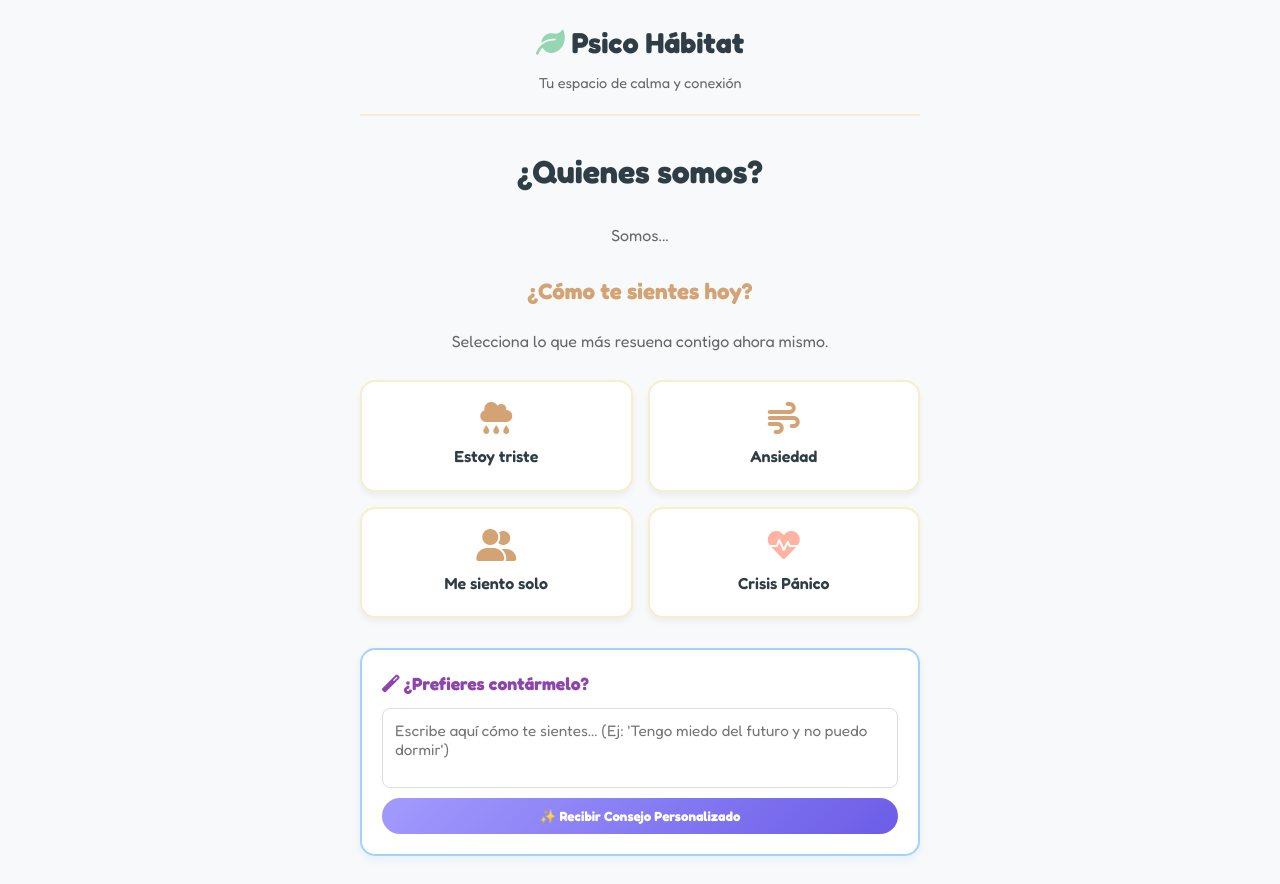
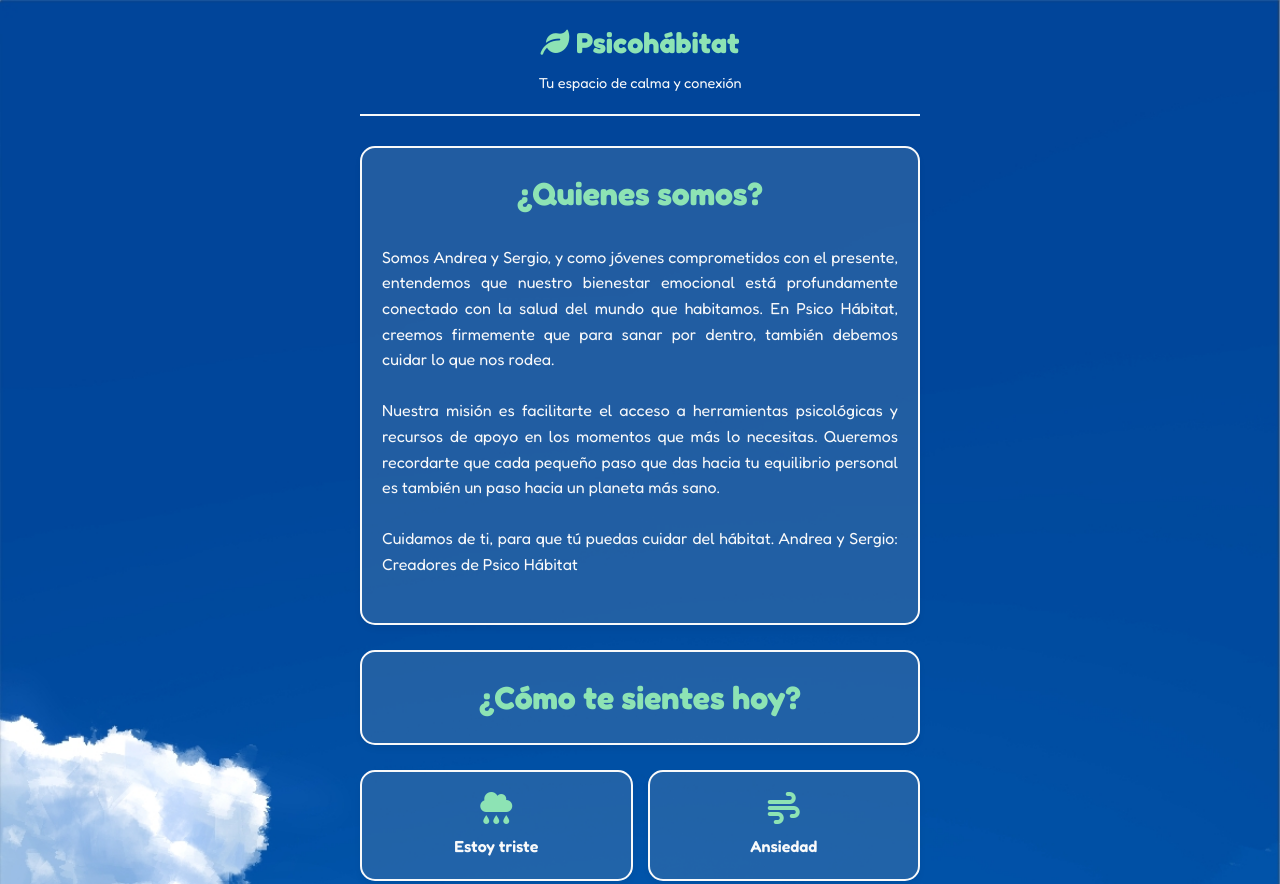
Before and after one commit to HaruNoYukki/Psico_Habitat, a plain HTML site: page index.html in a window 1280 px wide. Shown: the top 884 px of the page. Drawn offline with Linux system fonts and the light colour scheme; a script that the page names is missing.

Commit message:
Cambios mayores en diseño

```diff
--- a/index.html
+++ b/index.html
@@ -3,7 +3,7 @@
 <head>
     <meta charset="UTF-8">
     <meta name="viewport" content="width=device-width, initial-scale=1.0">
-    <title>Psico Hábitat | Bienestar y Conexión</title>
+    <title>Psicohábitat | Bienestar y Conexión</title>
     <link href="https://cdnjs.cloudflare.com/ajax/libs/font-awesome/6.0.0/css/all.min.css" rel="stylesheet">
     <link rel="stylesheet" href="./style/base.css">
     <style>
@@ -14,20 +14,33 @@
 <body>
     <div class="container">
         <header>
-            <div class="logo"><i class="fas fa-leaf"></i> Psico Hábitat</div>
+            <div class="logo"><i class="fas fa-leaf"></i> Psicohábitat</div>
             <div class="tagline">Tu espacio de calma y conexión</div>
         </header>
-        <div class="containier">
+        <div class="us">
             <h1>
                 ¿Quienes somos?
             </h1>
             <br>
-            <p>Somos...</p>
+            <p class="parrafah">Somos Andrea y Sergio, y como jóvenes comprometidos con el presente, entendemos que nuestro bienestar
+                emocional está profundamente conectado con la salud del mundo que habitamos. En Psico Hábitat, creemos
+                firmemente que para sanar por dentro, también debemos cuidar lo que nos rodea.
+                <br>
+                <br>
+                Nuestra misión es facilitarte el acceso a herramientas psicológicas y recursos de apoyo en los momentos
+                que más lo necesitas. Queremos recordarte que cada pequeño paso que das hacia tu equilibrio personal es
+                también un paso hacia un planeta más sano.
+                <br>
+                <br>
+                Cuidamos de ti, para que tú puedas cuidar del hábitat.
+                Andrea y Sergio: Creadores de Psico Hábitat
+            </p>
 
         </div>
         <div id="home-section" class="section active">
-            <h2>¿Cómo te sientes hoy?</h2>
-            <p>Selecciona lo que más resuena contigo ahora mismo.</p>
+            <div class="us">
+                <h1>¿Cómo te sientes hoy?</h1>
+            </div>
 
             <div class="mood-grid">
                 <div class="mood-card" onclick="filtrarRecursos('tristeza')">
@@ -60,8 +73,7 @@
 
             <div style="margin-top: 40px; text-align: center;">
                 <p>¿Buscas atención profesional especializada?</p>
-                <button class="btn-action" style="background: var(--soft-blue); margin-top: 10px;"
-                    onclick="irA('premium-section')">
+                <button class="btn-action" onclick="irA('premium-section')">
                     Ver Directorio de Psicólogos
                 </button>
             </div>
@@ -107,7 +119,7 @@
             </button>
 
             <h2>Directorio de Especialistas</h2>
-            <p style="text-align:center; font-size:0.9rem; margin-bottom:20px; color:#666">
+            <p>
                 Conectamos directamente con la base de datos de <strong>Doctoralia</strong> para mostrarte especialistas
                 certificados.
             </p>
@@ -170,4 +182,5 @@
     </div>
 </body>
 <script src="./js/script"></script>
+
 </html>
--- a/style/base.css
+++ b/style/base.css
@@ -1,17 +1,19 @@
 /* --- 1. VARIABLES DE COLOR (Psicología del Color) --- */
 :root {
-    --primary-mint: #95d5b2;
+    --primary-mint: #8de3b4;
     /* Calma, naturaleza */
+    --white-soft: #f8f9fa;
+    /* Texto para los fondos azules*/
     --soft-blue: #a2d2ff;
-    /* Serenidad */
+    /* Texto de botones */
+
     --earth-sand: #faedcd;
     /* Calidez */
     --earth-dark: #d4a373;
     /* Acento tierra */
-    --text-dark: #2f3e46;
+    --text-dark: #454141;
     /* Texto legible pero suave */
-    --white-soft: #f8f9fa;
-    /* Fondo limpio */
+
     --alert-soft: #ffb4a2;
     /* Para crisis, no agresivo */
     --gemini-purple: #8e44ad;
@@ -46,13 +48,28 @@
 h1{
     font: fredoka;
     text-align: center;
+    color: var(--primary-mint);
 }
 
 p{
     font: nunito;
     text-align: center;
     margin-bottom: 25px;
-    color: #666;
+    color: var(--white-soft);
+}
+
+.us{
+    background: rgba(66, 116, 170, 0.5);
+    border: 2px solid var(--white-soft);
+    border-radius: 15px;
+    padding: 20px;
+    transition: all 0.3s ease;
+    box-shadow: 0 4px 6px rgba(0, 0, 0, 0.05);
+    margin-bottom: 25px;
+}
+
+.parrafah{
+    text-align: justify;
 }
 
 span{
@@ -60,8 +77,13 @@ span{
 }
 
 body {
-    background-color: var(--white-soft);
-    color: var(--text-dark);
+    background-image: url("../img/fondo.jpg");
+    background-repeat: no-repeat;
+    background-attachment:fixed;
+    background-position: top;
+    background-size: cover;
+
+    color: var(--white-soft);
     line-height: 1.6;
     padding-bottom: 80px;
     /* Espacio para el footer fijo si fuera necesario */
@@ -83,12 +105,12 @@ header {
     text-align: center;
     margin-bottom: 30px;
     padding-bottom: 20px;
-    border-bottom: 2px solid var(--earth-sand);
+    border-bottom: 2px solid var(--white-soft);
 }
 
 .logo {
     font-size: 1.8rem;
-    color: var(--text-dark);
+    color: var(--primary-mint);
     font-weight: bold;
 }
 
@@ -98,7 +120,7 @@ header {
 
 .tagline {
     font-size: 0.9rem;
-    color: #666;
+    color: var(--white-soft);
     margin-top: 5px;
 }
 
@@ -129,7 +151,7 @@ header {
 h2 {
     font-size: 1.4rem;
     margin-bottom: 20px;
-    color: var(--earth-dark);
+    color: var(--primary-mint);
     text-align: center;
 }
 
@@ -141,8 +163,8 @@ h2 {
 }
 
 .mood-card {
-    background: white;
-    border: 2px solid var(--earth-sand);
+    background: rgba(66, 116, 170, 0.5);
+    border: 2px solid var(--white-soft);
     border-radius: 15px;
     padding: 20px;
     text-align: center;
@@ -154,13 +176,13 @@ h2 {
 .mood-card:hover {
     transform: translateY(-5px);
     border-color: var(--primary-mint);
-    background-color: #f0fff4;
+    background-color: transparent;
 }
 
 .mood-card i {
     font-size: 2rem;
     margin-bottom: 10px;
-    color: var(--earth-dark);
+    color: var(--primary-mint);
 }
 
 .mood-card span {
@@ -171,11 +193,12 @@ h2 {
 /* --- NUEVO: COMPONENTE IA (CHAT) --- */
 .ai-companion-box {
     margin-top: 30px;
-    background: white;
+    background: rgba(255, 255, 255, 0.5);
     padding: 20px;
     border-radius: 15px;
     border: 2px solid var(--soft-blue);
     box-shadow: 0 4px 10px rgba(162, 210, 255, 0.2);
+
 }
 
 .ai-title {
@@ -227,7 +250,7 @@ h2 {
 
 /* --- 7. LISTA DE RECURSOS --- */
 .resource-card {
-    background: white;
+    background: rgba(66, 116, 170, 0.5);
     border-left: 5px solid var(--primary-mint);
     padding: 15px;
     margin-bottom: 15px;
@@ -251,7 +274,7 @@ h2 {
 .resource-type {
     font-size: 0.7rem;
     text-transform: uppercase;
-    background: var(--earth-sand);
+    background: #8de3b469;
     padding: 2px 6px;
     border-radius: 4px;
 }
@@ -274,13 +297,17 @@ h2 {
 .btn-back {
     background: transparent;
     border: none;
-    color: #666;
+    color: var(--white-soft);
     margin-bottom: 20px;
     cursor: pointer;
     display: flex;
     align-items: center;
     gap: 5px;
     font-size: 1rem;
+}
+
+.btn-back:hover{
+    color: var(--primary-mint);
 }
 
 /* --- 8. DIRECTORIO PREMIUM (Buscador Externo) --- */
@@ -470,7 +497,7 @@ h2 {
 }
 
 .nav-link {
-    color: #888;
+    color: #FF9F1C;
     text-decoration: none;
     font-size: 0.9rem;
     padding: 10px;
```
Also changed, not shown: img/fondo.jpg (added), 2 other files.
